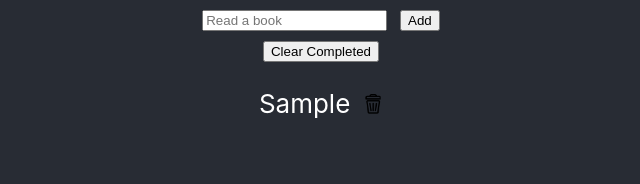
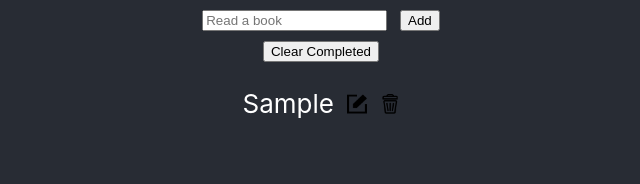
Before and after one commit to zakmayfield/redux-checklist, a React (Create React App) app in the folder checklist/: page / in a window 1280 px wide. Both pictures are taken after typing "Sample" into the empty fields and a click on the button "Add". Shown: the top 184 px of the page, without its empty margins (319-959 px from the left). Built offline with nearby package versions, Linux system fonts and the light colour scheme.

Commit message:
edit task isn't quite there yet

```diff
--- a/checklist/src/components/Checklist.js
+++ b/checklist/src/components/Checklist.js
@@ -47,11 +47,14 @@ const Checklist = props => {
             {item.task}
           </p>
 
-          {/* <img
+          <img
             src={edit}
-            onClick={() => props.editTask(item)}
+            onClick={() => {
+                setInput(item.task)
+                props.editTask(input)
+            }}
             className='icon'
-          /> */}
+          />
           <img
             src={trash}
             onClick={() => props.deleteTask(item.id)}
```
